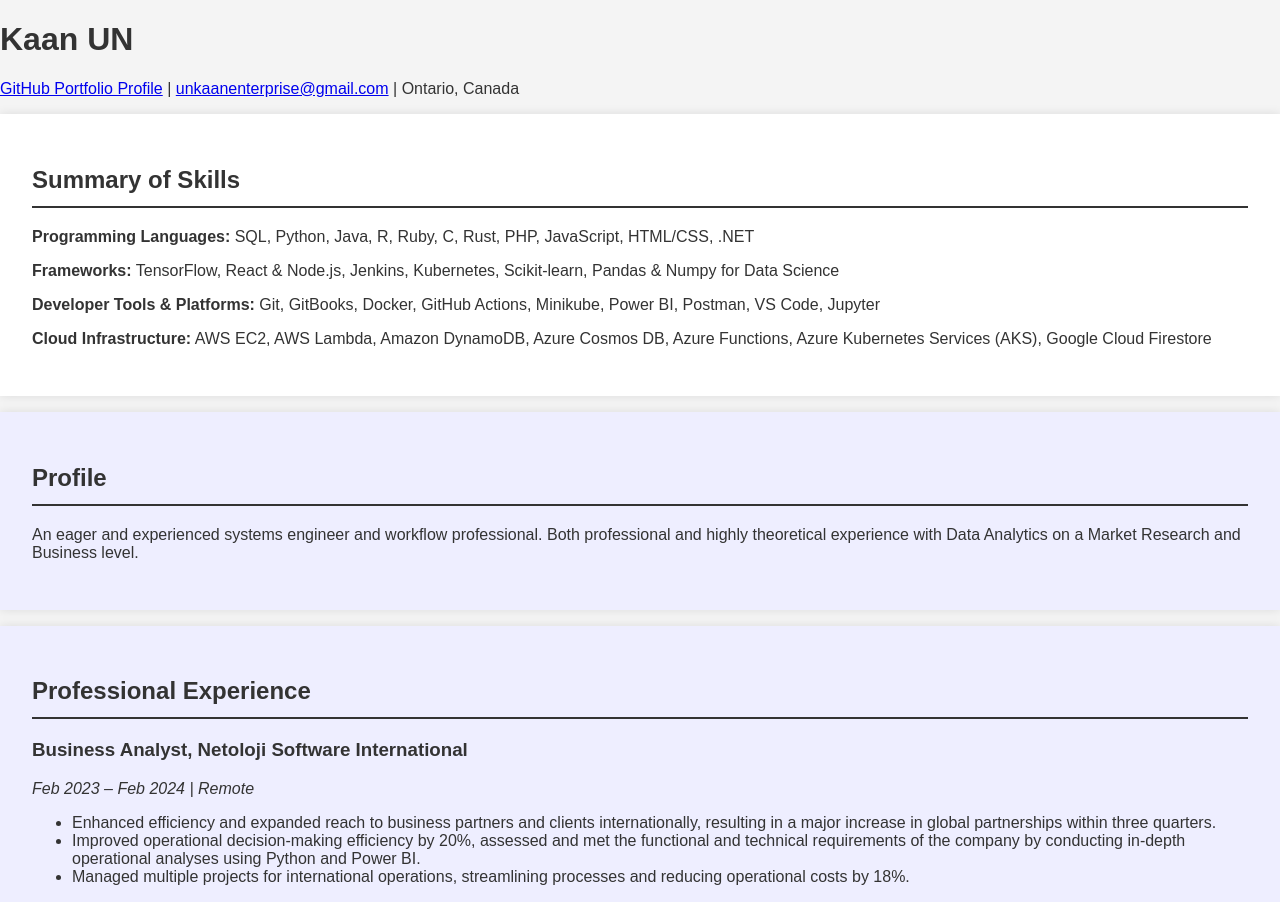
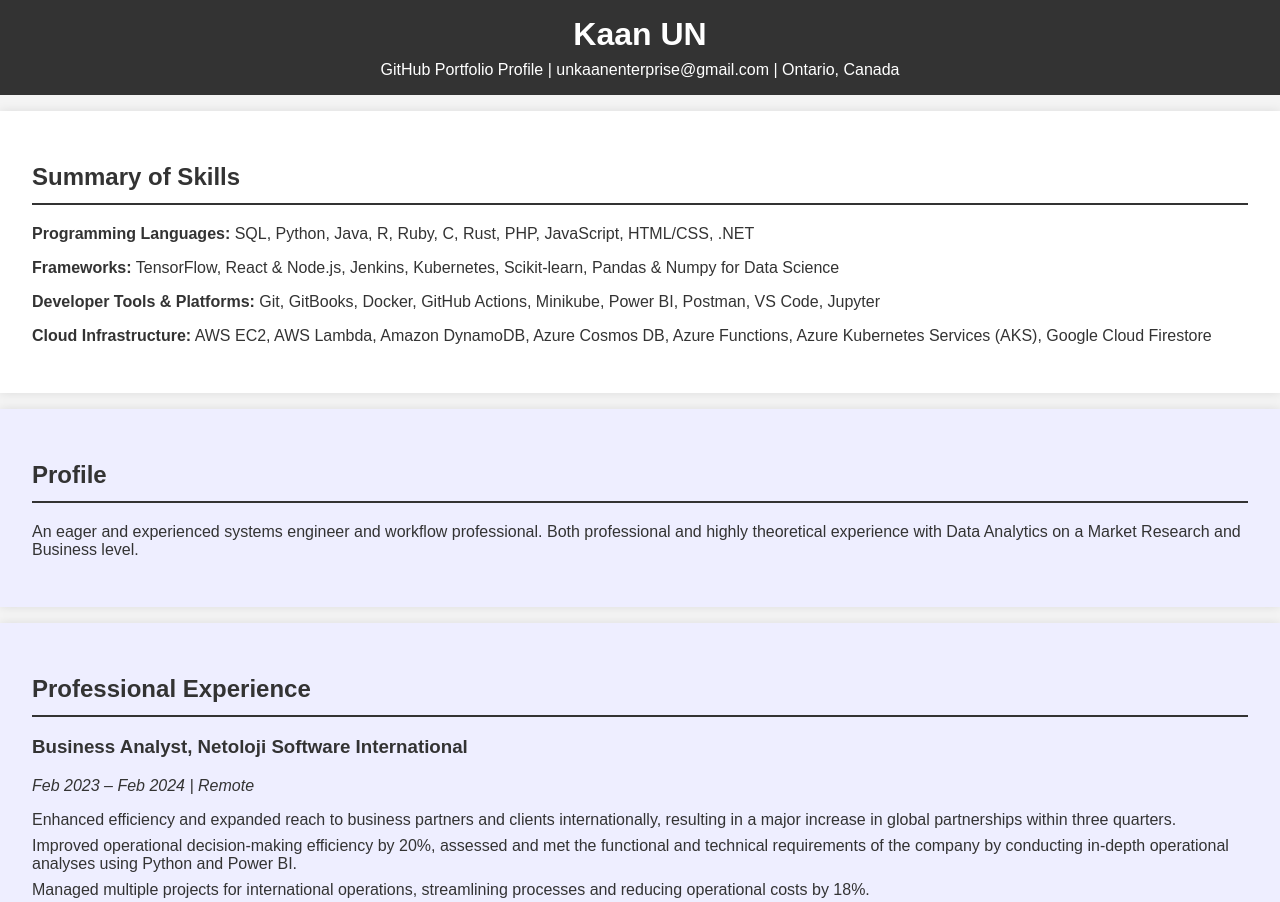
Before and after one commit to unKaan/portfolio, a plain HTML site: page public/index.html in a window 1280 px wide. Shown: the top 902 px of the page. Drawn offline with Linux system fonts and the light colour scheme.

Commit message:
Refine styles and finalize layout

```diff
--- a/public/styles.css
+++ b/public/styles.css
@@ -4,6 +4,23 @@ body {
     padding: 0;
     background-color: #f4f4f4;
     color: #333;
+}
+header {
+    background-color: #333;
+    color: #fff;
+    padding: 1em 0;
+    text-align: center;
+}
+header h1 {
+    margin: 0;
+    font-size: 2em;
+}
+header p {
+    margin: 0.5em 0 0;
+}
+header a {
+    color: #fff;
+    text-decoration: none;
 }
 section {
     padding: 2em;
@@ -14,6 +31,24 @@ section {
 section h2 {
     border-bottom: 2px solid #333;
     padding-bottom: 0.5em;
+}
+ul {
+    list-style-type: none;
+    padding: 0;
+}
+ul li {
+    margin: 0.5em 0;
+}
+footer {
+    background-color: #333;
+    color: #fff;
+    text-align: center;
+    padding: 1em 0;
+}
+footer a {
+    color: #fff;
+    text-decoration: none;
+    margin: 0 1em;
 }
 section#profile {
     background-color: #eef;
```
